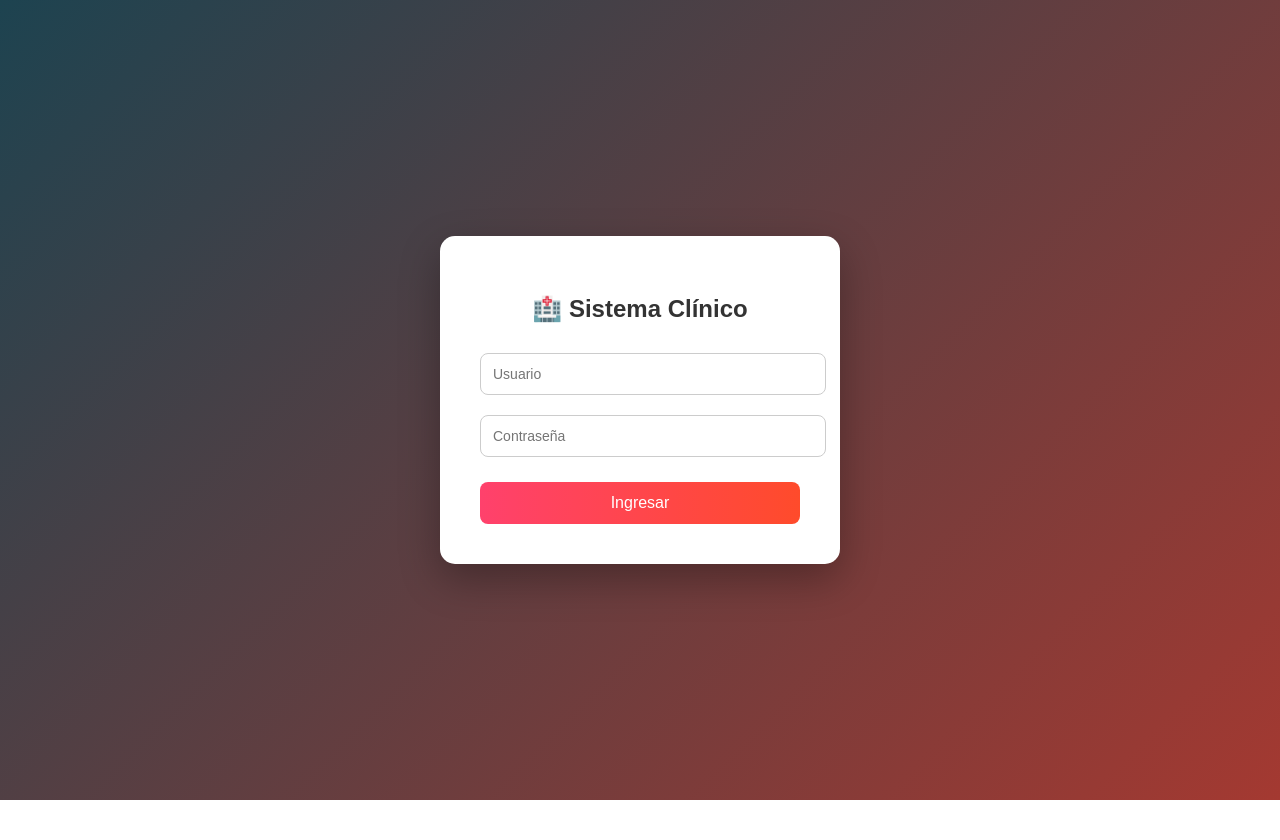
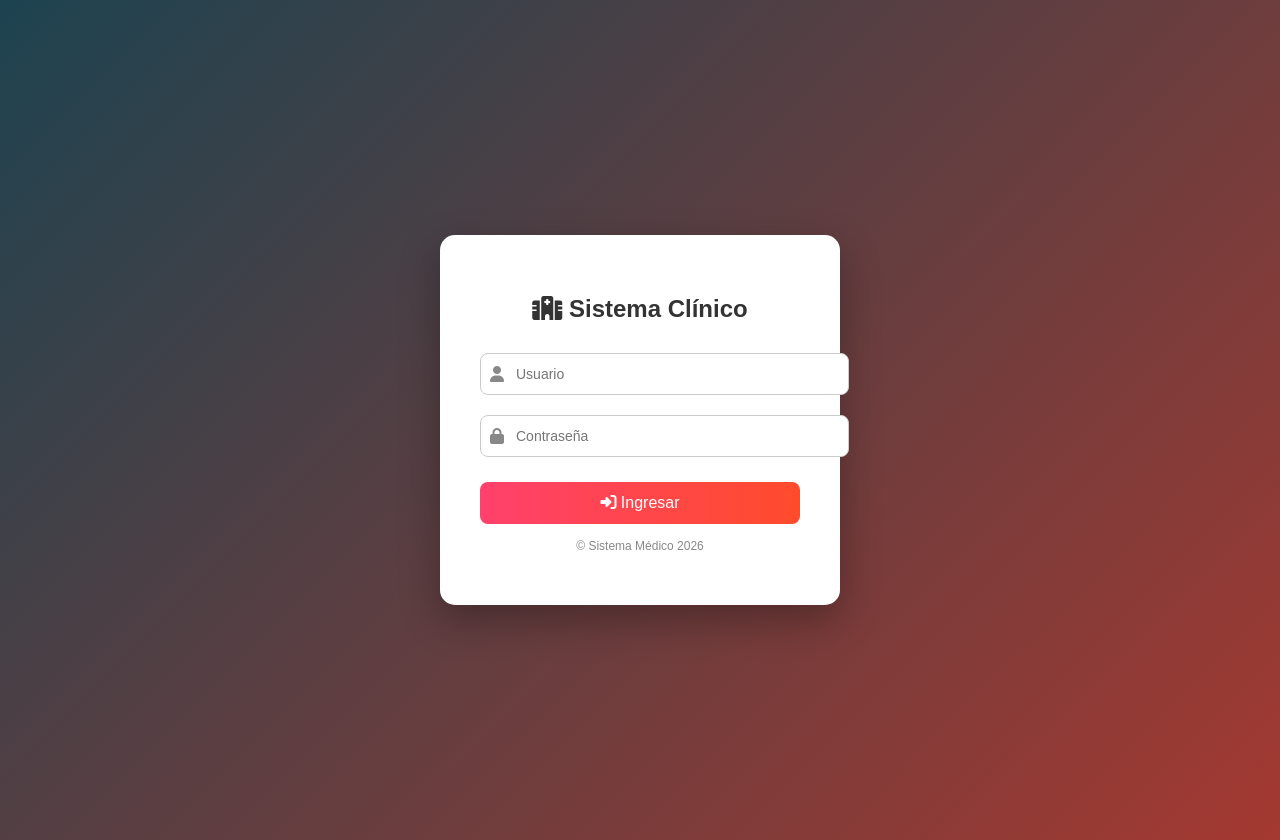
Before and after one commit to KuenenRivera/app-pacientes, a Flask app: page /login in a window 1280 px wide. Before the commit the page ends 800 px from the top, so only its background shows below. Run offline with Flask 3, Linux system fonts and the light colour scheme.

Commit message:
mejora diseño login responsive

```diff
--- a/static/styles.css
+++ b/static/styles.css
@@ -1,6 +1,7 @@
+/* ===== BODY ===== */
 body.login-body {
     margin: 0;
-    height: 100vh;
+    min-height: 100vh; /* 🔥 FIX móvil */
     font-family: Arial, sans-serif;
 
     background: linear-gradient(135deg, #1d4350, #a43931);
@@ -8,30 +9,45 @@ body.login-body {
     display: flex;
     justify-content: center;
     align-items: center;
+
+    padding: 20px; /* 🔥 evita que se pegue en bordes en móvil */
 }
 
+/* ===== CONTENEDOR ===== */
 .login-container {
     width: 100%;
     display: flex;
     justify-content: center;
+    align-items: center;
 }
 
+/* ===== CARD ===== */
 .login-card {
     background: white;
     padding: 40px;
     width: 320px;
+    max-width: 100%; /* 🔥 evita desbordes en móvil */
 
     border-radius: 15px;
     box-shadow: 0 15px 40px rgba(0,0,0,0.3);
 
     text-align: center;
+
+    transition: transform 0.2s ease;
 }
 
+/* efecto elegante */
+.login-card:hover {
+    transform: translateY(-3px);
+}
+
+/* ===== TITULO ===== */
 .login-card h2 {
     margin-bottom: 20px;
     color: #333;
 }
 
+/* ===== INPUTS ===== */
 .login-card input {
     width: 100%;
     padding: 12px;
@@ -43,11 +59,14 @@ body.login-body {
     font-size: 14px;
 }
 
+/* focus bonito */
 .login-card input:focus {
     border-color: #a43931;
     outline: none;
+    box-shadow: 0 0 5px rgba(164, 57, 49, 0.3);
 }
 
+/* ===== BOTÓN ===== */
 .login-card button {
     width: 100%;
     padding: 12px;
@@ -61,8 +80,83 @@ body.login-body {
 
     font-size: 16px;
     cursor: pointer;
+
+    transition: all 0.2s ease;
 }
 
 .login-card button:hover {
     opacity: 0.9;
+    transform: scale(1.02);
 }
+
+/* ========================= */
+/* 📱 RESPONSIVE (CELULARES) */
+/* ========================= */
+
+@media (max-width: 600px) {
+
+    body.login-body {
+        padding: 15px;
+    }
+
+    .login-card {
+        width: 100%;
+        padding: 25px;
+        border-radius: 12px;
+    }
+
+    .login-card h2 {
+        font-size: 20px;
+    }
+
+    .login-card input {
+        padding: 14px;
+        font-size: 16px; /* 🔥 mejor para táctil */
+    }
+
+    .login-card button {
+        padding: 14px;
+        font-size: 16px;
+    }
+
+}
+
+/* ========================= */
+/* 📱 CELULARES MUY PEQUEÑOS */
+/* ========================= */
+
+@media (max-width: 400px) {
+
+    .login-card {
+        padding: 20px;
+    }
+
+    .login-card h2 {
+        font-size: 18px;
+    }
+
+}
+
+/* ICONOS EN INPUT */
+.input-group {
+    position: relative;
+}
+
+.input-group i {
+    position: absolute;
+    left: 10px;
+    top: 50%;
+    transform: translateY(-50%);
+    color: #888;
+}
+
+.input-group input {
+    padding-left: 35px; /* espacio para icono */
+}
+
+/* FOOTER */
+.login-footer {
+    margin-top: 15px;
+    font-size: 12px;
+    color: #888;
+}
--- a/templates/login.html
+++ b/templates/login.html
@@ -1,8 +1,16 @@
 <!DOCTYPE html>
-<html>
+<html lang="es">
 <head>
+    <meta charset="UTF-8">
+    <meta name="viewport" content="width=device-width, initial-scale=1.0"> <!-- 🔥 CLAVE PARA CELULAR -->
+
     <title>Login - Sistema Clínico</title>
+
     <link rel="stylesheet" href="{{ url_for('static', filename='styles.css') }}">
+
+    <!-- 🔥 Iconos (opcional pero PRO) -->
+    <link rel="stylesheet" href="https://cdnjs.cloudflare.com/ajax/libs/font-awesome/6.5.0/css/all.min.css">
+
 </head>
 
 <body class="login-body">
@@ -11,16 +19,33 @@
 
     <div class="login-card">
 
-        <h2>🏥 Sistema Clínico</h2>
+        <!-- 🏥 Título -->
+        <h2><i class="fa-solid fa-hospital"></i> Sistema Clínico</h2>
 
+        <!-- 📌 Formulario -->
         <form method="POST">
 
-            <input type="text" name="usuario" placeholder="Usuario" required>
-            <input type="password" name="password" placeholder="Contraseña" required>
+            <!-- Usuario -->
+            <div class="input-group">
+                <i class="fa-solid fa-user"></i>
+                <input type="text" name="usuario" placeholder="Usuario" required>
+            </div>
 
-            <button>Ingresar</button>
+            <!-- Password -->
+            <div class="input-group">
+                <i class="fa-solid fa-lock"></i>
+                <input type="password" name="password" placeholder="Contraseña" required>
+            </div>
+
+            <!-- Botón -->
+            <button type="submit">
+                <i class="fa-solid fa-right-to-bracket"></i> Ingresar
+            </button>
 
         </form>
+
+        <!-- Footer -->
+        <p class="login-footer">© Sistema Médico 2026</p>
 
     </div>
 
```
